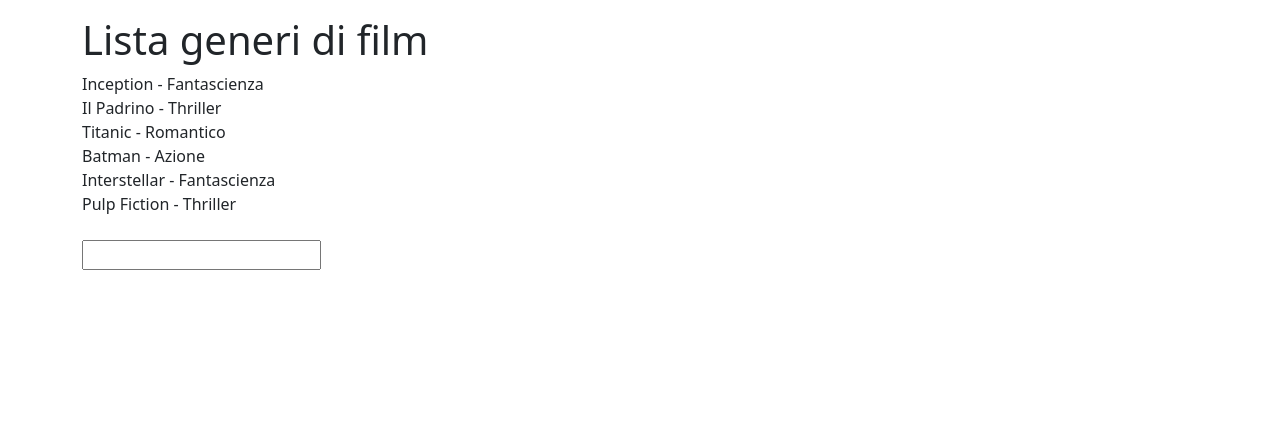
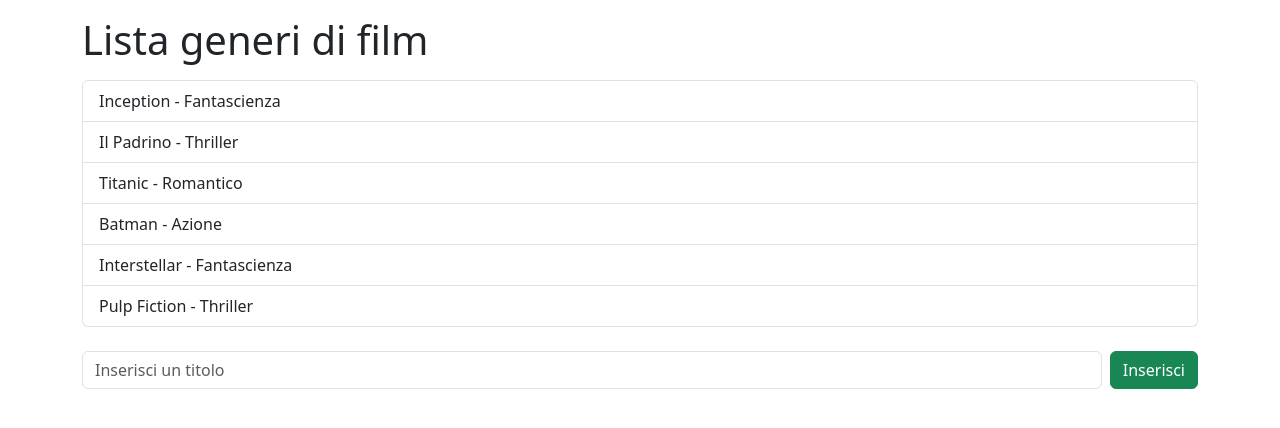
Before and after one commit to GennaroBuonomo/react-movie-filter, a React (Vite) app: page / in a window 1280 px wide. Shown: the top 428 px of the page. Built offline with nearby package versions, Linux system fonts and the light colour scheme.

Commit message:
creazione e modifiche per i bottoni e form

```diff
--- a/src/App.jsx
+++ b/src/App.jsx
@@ -12,9 +12,9 @@
       <div className="container">
         <div className="row">
           <div className="col-12 gy-3">
-            <h1>Lista generi di film</h1>
+            <h1 className="mb-3">Lista generi di film</h1>
             <div className="col-12">
-              <ul className="list-unstyled list group ms-0">
+              <ul className="list-unstyled list-group ms-0">
                 {initialGenders.map((film,index) => {
                   return (
                   <li className="list-group-item" key={index}>
@@ -29,8 +29,10 @@
                 <div className="d-flex">
                   <input
                   type="text"
-
+                  className="form-control me-2"
+                  placeholder="Inserisci un titolo"
                    />
+                   <button className="btn btn-success">Inserisci</button>
                 </div>
               </form>
             </div>
```
